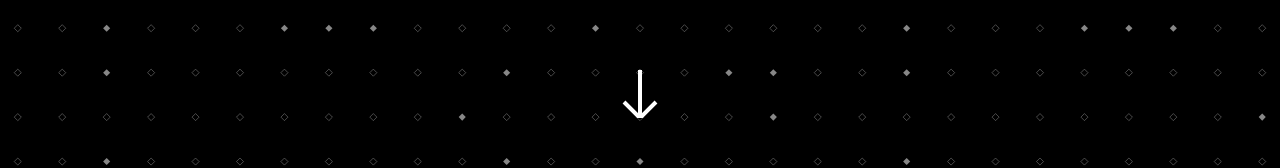
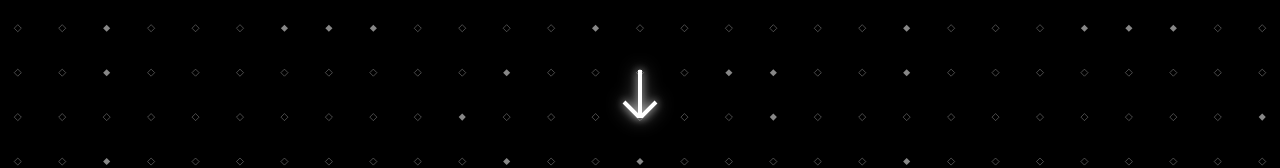
Before and after one commit to Lmx154/portfolio, a React (Vite) app: page / in a window 1280 px wide. Shown: the part 594-762 px from the top of the page. Built offline with nearby package versions, Linux system fonts and the light colour scheme.

Commit message:
added pulsing effect to make arrow visible

```diff
--- a/src/index.css
+++ b/src/index.css
@@ -85,6 +85,10 @@ nav {
   stroke: white; /* Change arrow color to white */
   transform: scale(2, 2);
   transform-origin: center;
+  filter:
+    drop-shadow(0 0 2px rgba(255, 255, 255, 0.8))
+    drop-shadow(0 0 4px rgba(255, 255, 255, 0.4));
+  animation: pulse 3s ease-in-out infinite;
 }
 
 .arrow-shaft {
@@ -118,3 +122,21 @@ nav {
     stroke-dashoffset: 0;
   }
 }
+
+@keyframes pulse {
+  0% {
+    filter:
+      drop-shadow(0 0 2px rgba(255, 255, 255, 0.8))
+      drop-shadow(0 0 4px rgba(255, 255, 255, 0.4));
+  }
+  50% {
+    filter:
+      drop-shadow(0 0 4px rgba(255, 255, 255, 0.8))
+      drop-shadow(0 0 8px rgba(255, 255, 255, 0.4));
+  }
+  100% {
+    filter:
+      drop-shadow(0 0 2px rgba(255, 255, 255, 0.8))
+      drop-shadow(0 0 4px rgba(255, 255, 255, 0.4));
+  }
+}
```
